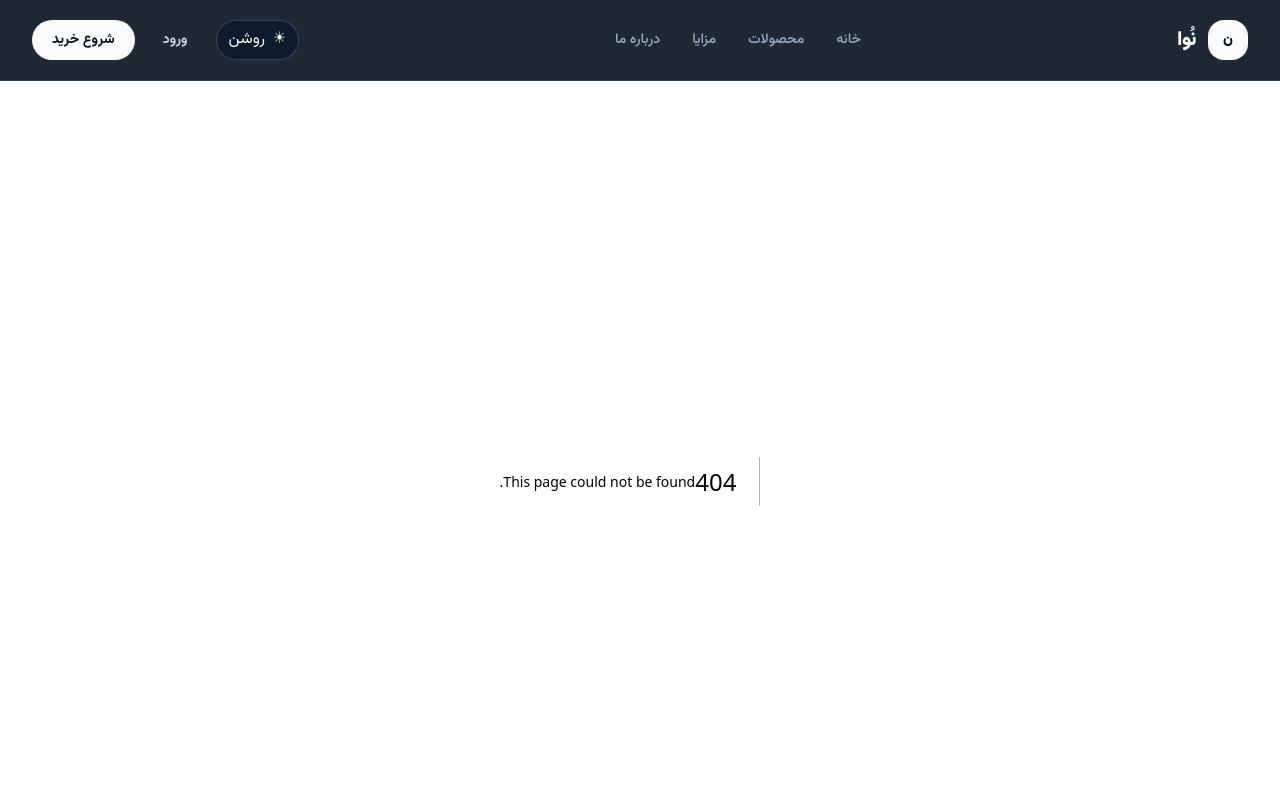
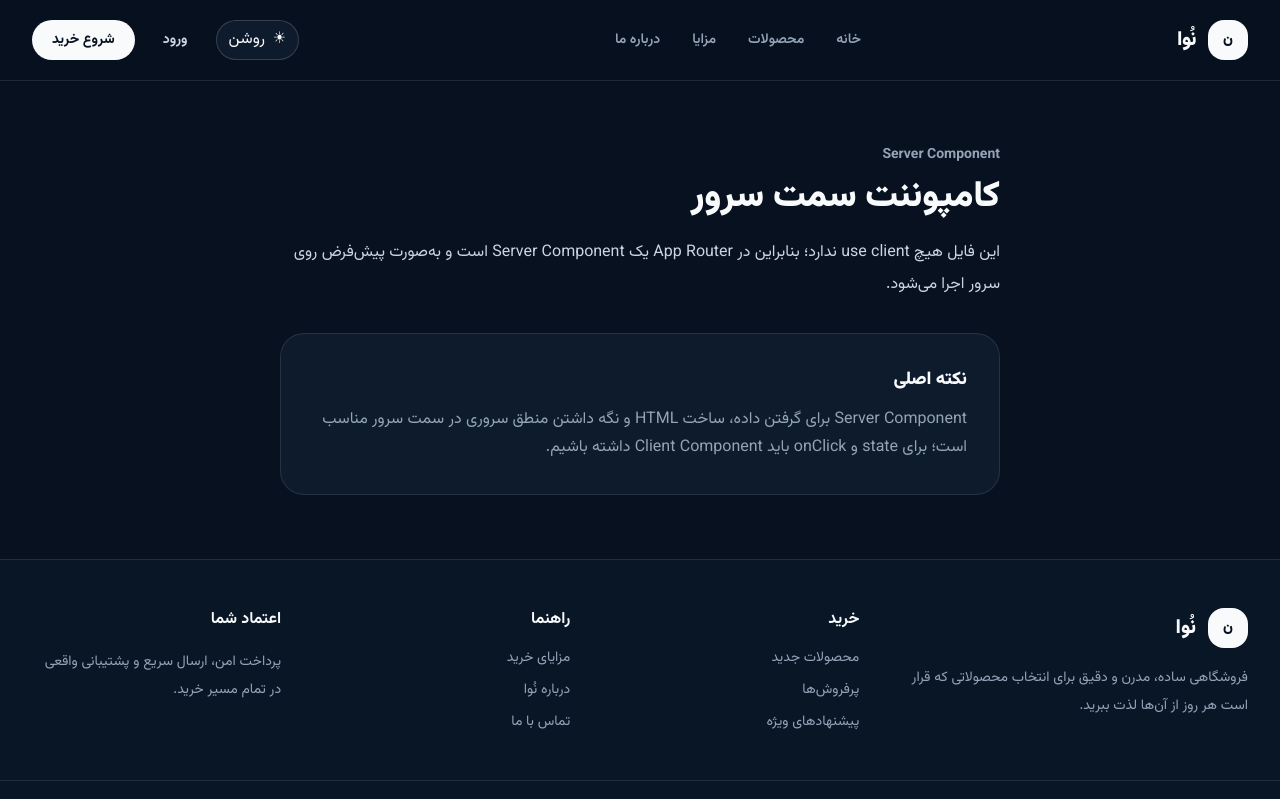
Before and after one commit to rouzbehtondkar/nextjs, a Next.js app: page /next-lab/server-component in a window 1280 px wide. Before the commit this address had no page. Shown: the top 799 px of the page. Built offline with nearby package versions, Linux system fonts and the light colour scheme.

Commit message:
feat: add Server Component demo

```diff
--- /dev/null
+++ b/app/next-lab/server-component/page.tsx
@@ -0,0 +1,17 @@
+export default function ServerComponentPage() {
+  return (
+    <main className="mx-auto max-w-3xl px-6 py-16">
+      <p className="theme-muted text-sm font-bold">Server Component</p>
+      <h1 className="theme-text mt-3 text-4xl font-black">کامپوننت سمت سرور</h1>
+      <p className="theme-muted-strong mt-5 leading-8">
+        این فایل هیچ use client ندارد؛ بنابراین در App Router یک Server Component است و به‌صورت پیش‌فرض روی سرور اجرا می‌شود.
+      </p>
+      <div className="theme-surface mt-8 rounded-3xl border p-8" style={{ borderColor: "var(--border)" }}>
+        <p className="theme-text text-lg font-black">نکته اصلی</p>
+        <p className="theme-muted mt-3 leading-7">
+          Server Component برای گرفتن داده، ساخت HTML و نگه داشتن منطق سروری در سمت سرور مناسب است؛ برای state و onClick باید Client Component داشته باشیم.
+        </p>
+      </div>
+    </main>
+  );
+}
```
